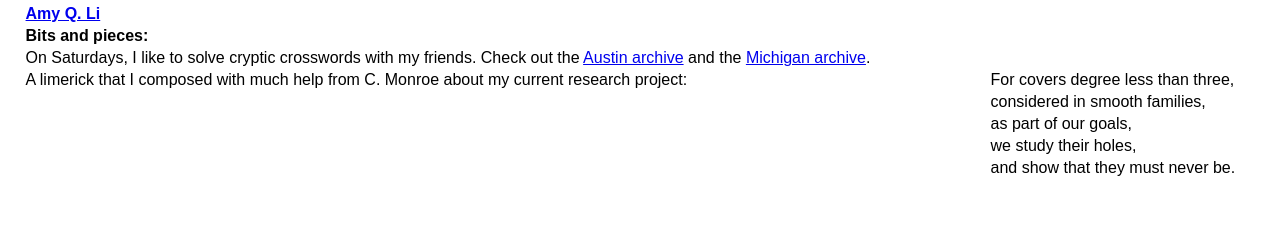
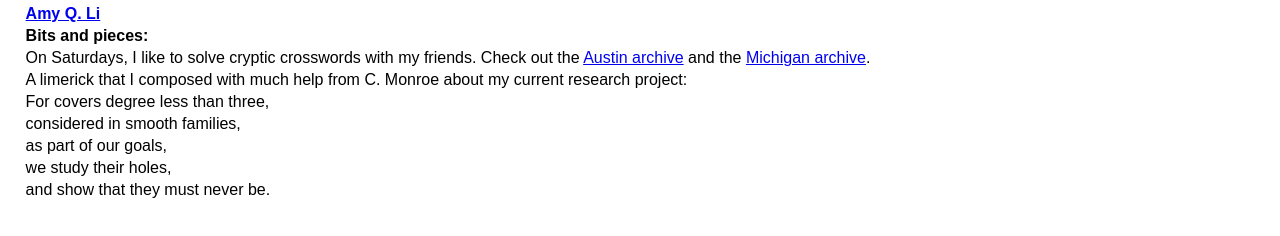
Before and after one commit to amyqhli/amyqhli.github.io, a plain HTML site: page misc.html in a window 1280 px wide. Shown: the part 414-650 px from the top of the page. Drawn offline with Linux system fonts and the light colour scheme; a web font is replaced by a local one.

Commit message:
Update misc.html

```diff
--- a/misc.html
+++ b/misc.html
@@ -36,25 +36,24 @@ body {
 <tr>
 	<td></td>
 	<td>A limerick that I composed with much help from C. Monroe about my current research project:</td>
-	<td> For covers degree less than three, </td>
 </tr>
 <tr>
 	<td></td>
+	<td>For covers degree less than three,</td>
+</tr>
+<tr>
 	<td></td>
 	<td>considered in smooth families,</td>
 </tr>
 <tr>
 	<td></td>
-	<td></td>
 	<td>as part of our goals,</td>
 </tr>
 <tr>
 	<td></td>
-	<td></td>
 	<td>we study their holes,</td>
 </tr>
 <tr>
-	<td></td>
 	<td></td>
 	<td>and show that they must never be.</td>
 </tr>
```
